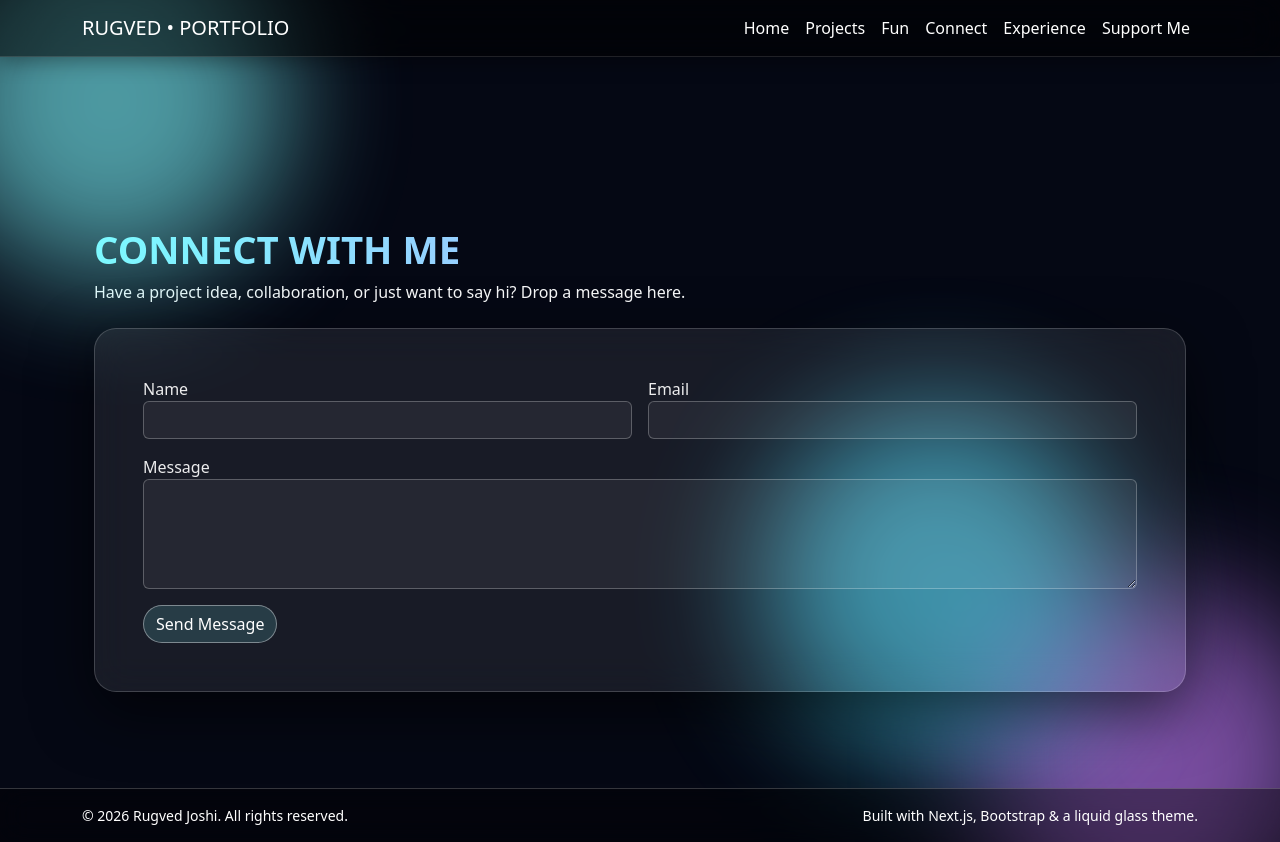
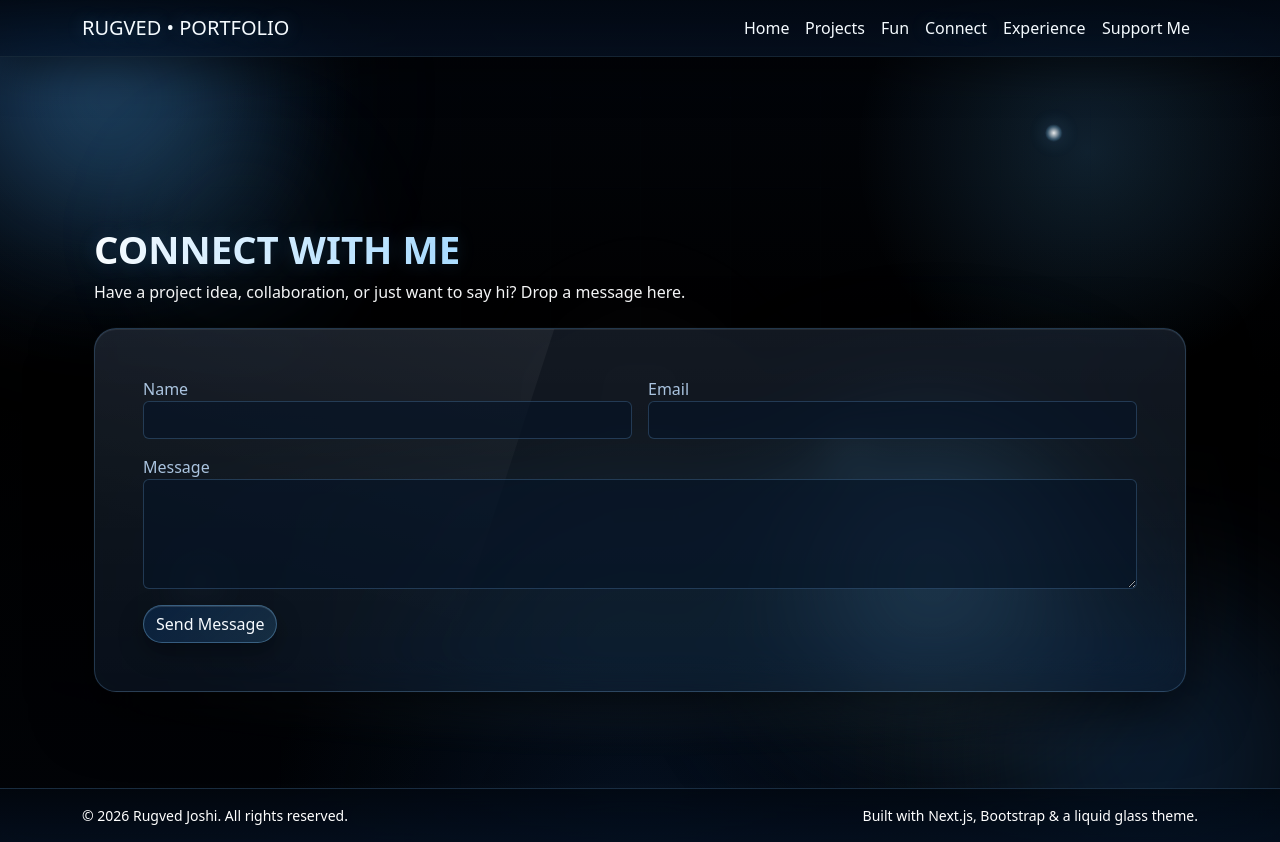
Before and after one commit to joshirugved11/portfolio, a Next.js app: page /connect in a window 1280 px wide. Built offline with nearby package versions, Linux system fonts and the light colour scheme; no server answers.

Commit message:
fix: :lipstick: update ui styles and improve design of website

```diff
--- a/app/experience/page.js
+++ b/app/experience/page.js
@@ -60,7 +60,7 @@ export default function ExperiencePage() {
         </p>
 
         <div className="experience-timeline">
-          {experiences.map((exp, index) => (
+          {experiences.map((exp) => (
             <div key={exp.id} className="mb-4">
               <GlassCard>
                 <div className="d-flex flex-column flex-md-row justify-content-between align-items-start mb-3">
@@ -143,7 +143,7 @@ export default function ExperiencePage() {
           <GlassCard>
             <h3 className="h5 mb-3">Interested in working together?</h3>
             <p className="text-muted mb-4">
-              I'm always open to discussing new opportunities and collaborations.
+              I&apos;m always open to discussing new opportunities and collaborations.
             </p>
             <a
               href="/connect"
--- a/app/fun/page.js
+++ b/app/fun/page.js
@@ -7,7 +7,7 @@ export default function FunPage() {
     <div className="fun-page">
       <h1 className="section-title">FUN</h1>
       <p className="section-subtitle mb-4">
-        A space for music, experiments, and playful ideas that don't have to be serious to be worth building.
+        A space for music, experiments, and playful ideas that don&apos;t have to be serious to be worth building.
       </p>
 
       <div className="glass-grid">
--- a/app/globals.css
+++ b/app/globals.css
@@ -2,12 +2,19 @@
    GLOBAL VARIABLES
 ========================================= */
 :root {
-  --bg-main: #050814;
-  --glass-bg: rgba(255, 255, 255, 0.08);
-  --glass-border: rgba(255, 255, 255, 0.18);
-  --accent-aqua: #7df9ff;
-  --accent-purple: #c77dff;
-  --text-main: #ffffff;
+  --bg-main: #000000;
+  --bg-deep-navy: #031327;
+  --bg-navy: #0a2342;
+  --glass-bg: rgba(8, 24, 46, 0.42);
+  --glass-bg-strong: rgba(10, 29, 56, 0.58);
+  --glass-border: rgba(126, 196, 255, 0.22);
+  --glass-highlight: rgba(255, 255, 255, 0.08);
+  --accent-sky: #87ceff;
+  --accent-cyan: #58b8ff;
+  --accent-navy: #163e72;
+  --text-main: #f7fbff;
+  --text-soft: rgba(194, 224, 255, 0.86);
+  --shadow-blue: rgba(20, 88, 163, 0.28);
 }
 
 /* =========================================
@@ -21,37 +28,77 @@ html, body {
   padding: 0;
   margin: 0;
   color: var(--text-main);
-  background: var(--bg-main);
+  background:
+    radial-gradient(circle at top left, rgba(22, 62, 114, 0.25), transparent 24%),
+    radial-gradient(circle at 85% 18%, rgba(88, 184, 255, 0.16), transparent 18%),
+    radial-gradient(circle at 50% 100%, rgba(10, 35, 66, 0.46), transparent 35%),
+    linear-gradient(180deg, #02050b 0%, #000000 45%, #010307 100%);
   min-height: 100vh;
+  overflow-x: hidden;
+  cursor: default;
 }
 
 /* FIX FOOTER NOT AT BOTTOM */
 body {
   display: flex;
   flex-direction: column;
+  position: relative;
+}
+
+body::before,
+body::after {
+  content: '';
+  position: fixed;
+  inset: 0;
+  pointer-events: none;
+  z-index: 0;
+}
+
+body::before {
+  background:
+    linear-gradient(rgba(135, 206, 255, 0.04) 1px, transparent 1px),
+    linear-gradient(90deg, rgba(135, 206, 255, 0.04) 1px, transparent 1px);
+  background-size: 90px 90px;
+  mask-image: radial-gradient(circle at center, black 35%, transparent 90%);
+  opacity: 0.35;
+  animation: driftGrid 18s linear infinite;
+}
+
+body::after {
+  background:
+    radial-gradient(circle at 20% 30%, rgba(88, 184, 255, 0.1), transparent 14%),
+    radial-gradient(circle at 70% 65%, rgba(135, 206, 255, 0.08), transparent 18%),
+    radial-gradient(circle at 50% 50%, rgba(255, 255, 255, 0.04), transparent 24%);
+  filter: blur(40px);
+  opacity: 0.75;
+  animation: ambientPulse 10s ease-in-out infinite alternate;
 }
 
 .app-main {
   flex: 1; /* pushes footer down */
   margin-top: 110px !important; /* FIX overlap with navbar */
   padding-bottom: 4rem;
+  position: relative;
+  z-index: 1;
 }
 
 /* =========================================
    NAVBAR FIXES
 ========================================= */
 .glass-nav {
-  background: rgba(0, 0, 0, 0.55);
-  backdrop-filter: blur(20px);
-  -webkit-backdrop-filter: blur(20px);
-  border-bottom: 1px solid rgba(255, 255, 255, 0.12);
+  background: linear-gradient(180deg, rgba(2, 9, 19, 0.92), rgba(6, 18, 35, 0.72));
+  backdrop-filter: blur(24px) saturate(155%);
+  -webkit-backdrop-filter: blur(24px) saturate(155%);
+  border-bottom: 1px solid rgba(135, 206, 255, 0.14);
   z-index: 1000;
-  box-shadow: 0 5px 20px rgba(0,0,0,0.35);
+  box-shadow: 0 12px 40px rgba(0, 0, 0, 0.5);
 }
 
 /* Make navbar text always white — no hover color change */
 .nav-link {
-  color: #ffffff !important;      /* normal state */
+  color: #dff3ff !important;      /* normal state */
+  position: relative;
+  transition: color 0.25s ease, text-shadow 0.25s ease, transform 0.25s ease;
 }
 
 /* FORCE NAVBAR TEXT ALWAYS WHITE */
@@ -59,21 +106,73 @@ body {
 .navbar .nav-link:hover,
 .navbar .nav-link.active,
 .navbar-brand {
-  color: #ffffff !important;
+  color: #f5fbff !important;
+}
+
+.navbar-brand,
+.navbar .nav-link:hover,
+.navbar .nav-link.active {
+  text-shadow: 0 0 18px rgba(135, 206, 255, 0.28);
+}
+
+.navbar .nav-link:hover {
+  transform: translateY(-1px);
 }
 
 /* =========================================
    GLASS CARD FIX + TEXT VISIBILITY
 ========================================= */
 .glass-card {
-  background: var(--glass-bg);
+  background:
+    linear-gradient(180deg, rgba(255, 255, 255, 0.06), rgba(255, 255, 255, 0.02)),
+    var(--glass-bg);
   border: 1px solid var(--glass-border);
   border-radius: 22px;
   padding: 2rem;
-  backdrop-filter: blur(18px);
-  -webkit-backdrop-filter: blur(18px);
-  box-shadow: 0 20px 60px rgba(0,0,0,0.6);
+  backdrop-filter: blur(22px) saturate(150%);
+  -webkit-backdrop-filter: blur(22px) saturate(150%);
+  box-shadow:
+    0 20px 60px rgba(0,0,0,0.62),
+    inset 0 1px 0 var(--glass-highlight),
+    0 0 0 1px rgba(255, 255, 255, 0.02);
   color: #fff !important;
+  position: relative;
+  overflow: hidden;
+  transition:
+    transform 0.35s ease,
+    box-shadow 0.35s ease,
+    border-color 0.35s ease,
+    background 0.35s ease;
+}
+
+.glass-card::before {
+  content: '';
+  position: absolute;
+  inset: -35% auto auto -10%;
+  width: 45%;
+  height: 180%;
+  background: linear-gradient(180deg, rgba(255,255,255,0.18), transparent 55%);
+  transform: rotate(18deg);
+  opacity: 0.3;
+  pointer-events: none;
+  transition: transform 0.45s ease, opacity 0.45s ease;
+}
+
+.glass-card:hover {
+  transform: translateY(-6px);
+  border-color: rgba(135, 206, 255, 0.34);
+  box-shadow:
+    0 24px 70px rgba(0, 0, 0, 0.72),
+    0 0 35px var(--shadow-blue),
+    inset 0 1px 0 rgba(255,255,255,0.12);
+  background:
+    linear-gradient(180deg, rgba(255,255,255,0.08), rgba(255,255,255,0.025)),
+    var(--glass-bg-strong);
+}
+
+.glass-card:hover::before {
+  transform: translateX(18px) rotate(18deg);
+  opacity: 0.42;
 }
 
 /* ENSURE TEXT IS ALWAYS VISIBLE INSIDE CARDS */
@@ -84,7 +183,7 @@ body {
 .glass-card input,
 .glass-card textarea,
 .glass-card .text-muted {
-  color: rgba(255,255,255,0.92) !important;
+  color: var(--text-soft) !important;
   opacity: 1 !important;
 }
 
@@ -92,15 +191,17 @@ body {
    FORMS FIX (Inputs invisible before)
 ========================================= */
 .form-control {
-  background: rgba(255,255,255,0.06) !important;
-  border: 1px solid rgba(255,255,255,0.25) !important;
+  background: rgba(7, 21, 39, 0.66) !important;
+  border: 1px solid rgba(126, 196, 255, 0.22) !important;
   color: #fff !important;
+  transition: border-color 0.25s ease, box-shadow 0.25s ease, transform 0.25s ease;
 }
 
 .form-control:focus {
-  border-color: var(--accent-aqua) !important;
-  box-shadow: 0 0 8px var(--accent-aqua) !important;
-  background: rgba(255,255,255,0.12) !important;
+  border-color: var(--accent-sky) !important;
+  box-shadow: 0 0 0 4px rgba(88, 184, 255, 0.14), 0 0 14px rgba(135, 206, 255, 0.24) !important;
+  background: rgba(9, 28, 53, 0.82) !important;
+  transform: translateY(-1px);
 }
 
 /* =========================================
@@ -108,16 +209,33 @@ body {
 ========================================= */
 .btn-glass {
   border-radius: 999px;
-  background: rgba(125,249,255,0.15);
-  border: 1px solid rgba(255,255,255,0.4);
-  color: #fff !important;
-  transition: 0.25s;
+  background: linear-gradient(135deg, rgba(10, 35, 66, 0.88), rgba(88, 184, 255, 0.16));
+  border: 1px solid rgba(135, 206, 255, 0.34);
+  color: #f7fbff !important;
+  box-shadow:
+    inset 0 1px 0 rgba(255,255,255,0.12),
+    0 10px 24px rgba(0,0,0,0.34);
+  transition:
+    transform 0.2s ease,
+    border-color 0.25s ease,
+    box-shadow 0.25s ease,
+    background 0.25s ease;
 }
 
 .btn-glass:hover {
-  transform: translateY(-2px);
-  border-color: var(--accent-aqua);
-  box-shadow: 0 0 12px var(--accent-aqua);
+  transform: translateY(-3px) scale(1.01);
+  border-color: var(--accent-sky);
+  box-shadow:
+    0 0 18px rgba(135, 206, 255, 0.25),
+    0 16px 32px rgba(0,0,0,0.38);
+  background: linear-gradient(135deg, rgba(13, 43, 82, 0.94), rgba(135, 206, 255, 0.24));
+}
+
+.btn-glass:active,
+button:active,
+.btn:active,
+a:active {
+  transform: translateY(0) scale(0.98);
 }
 
 /* =========================================
@@ -128,10 +246,11 @@ body {
   text-transform: uppercase;
   font-weight: 700;
   font-size: 2.4rem;
-  background: linear-gradient(90deg, var(--accent-aqua), var(--accent-purple));
+  background: linear-gradient(90deg, #ffffff, var(--accent-sky), var(--accent-cyan));
   background-clip: text;
   -webkit-background-clip: text;
   color: transparent;
+  text-shadow: 0 0 20px rgba(88, 184, 255, 0.18);
 }
 
 /* =========================================
@@ -150,9 +269,9 @@ body {
   width: 100%;
   text-align: center;
   padding: 1rem 0;
-  background: rgba(0,0,0,0.4);
-  border-top: 1px solid rgba(255,255,255,0.2);
-  backdrop-filter: blur(15px);
+  background: linear-gradient(180deg, rgba(2, 8, 16, 0.78), rgba(4, 15, 30, 0.88));
+  border-top: 1px solid rgba(135,206,255,0.16);
+  backdrop-filter: blur(18px) saturate(150%);
   margin-top: 2rem;
   color: rgba(255,255,255,0.8) !important;
 }
@@ -180,33 +299,98 @@ body {
   width: 340px;
   height: 340px;
   border-radius: 50%;
-  filter: blur(60px);
-  opacity: 0.6;
-  animation: floatBlob 15s ease-in-out infinite alternate;
+  filter: blur(70px);
+  opacity: 0.5;
+  mix-blend-mode: screen;
+  animation: floatBlob 18s ease-in-out infinite alternate;
 }
 
 .liquid-blob.blob-1 {
-  background: var(--accent-aqua);
+  background: radial-gradient(circle, rgba(88, 184, 255, 0.95), rgba(22, 62, 114, 0.3) 70%, transparent 100%);
   top: -80px;
   left: -60px;
 }
 
 .liquid-blob.blob-2 {
-  background: var(--accent-purple);
+  background: radial-gradient(circle, rgba(22, 62, 114, 0.92), rgba(88, 184, 255, 0.2) 70%, transparent 100%);
   bottom: -120px;
   right: -40px;
+  animation-duration: 20s;
 }
 
 .liquid-blob.blob-3 {
-  background: #4adeff;
+  background: radial-gradient(circle, rgba(135, 206, 255, 0.88), rgba(10, 35, 66, 0.18) 70%, transparent 100%);
   top: 50%;
   left: 60%;
   transform: translate(-50%, -50%);
+  animation-duration: 16s;
+}
+
+.liquid-wave,
+.liquid-orb {
+  position: absolute;
+  pointer-events: none;
+}
+
+.liquid-wave {
+  inset: auto -10% 8% -10%;
+  height: 280px;
+  border-radius: 50%;
+  border: 1px solid rgba(135, 206, 255, 0.1);
+  background: radial-gradient(circle at center, rgba(135, 206, 255, 0.08), transparent 65%);
+  filter: blur(14px);
+  animation: waveDrift 14s ease-in-out infinite alternate;
+}
+
+.liquid-orb {
+  width: 14px;
+  height: 14px;
+  border-radius: 50%;
+  background: radial-gradient(circle, rgba(255,255,255,0.95), rgba(135,206,255,0.28) 58%, transparent 100%);
+  box-shadow: 0 0 18px rgba(135, 206, 255, 0.3);
+}
+
+.liquid-orb.orb-1 {
+  top: 18%;
+  right: 18%;
+  animation: orbDrift 9s ease-in-out infinite;
+}
+
+.liquid-orb.orb-2 {
+  bottom: 24%;
+  left: 14%;
+  animation: orbDrift 11s ease-in-out infinite reverse;
+}
+
+.liquid-orb.orb-3 {
+  top: 58%;
+  right: 34%;
+  animation: orbDrift 10s ease-in-out infinite 1s;
 }
 
 @keyframes floatBlob {
-  0% { transform: translateY(0) scale(1); }
-  100% { transform: translateY(40px) scale(1.1); }
+  0% { transform: translate3d(0, 0, 0) scale(1); }
+  100% { transform: translate3d(0, 40px, 0) scale(1.12); }
+}
+
+@keyframes driftGrid {
+  0% { transform: translate3d(0, 0, 0); }
+  100% { transform: translate3d(32px, 24px, 0); }
+}
+
+@keyframes ambientPulse {
+  0% { opacity: 0.45; transform: scale(1); }
+  100% { opacity: 0.82; transform: scale(1.06); }
+}
+
+@keyframes waveDrift {
+  0% { transform: translateX(-2%) translateY(0) scaleX(1); }
+  100% { transform: translateX(2%) translateY(-14px) scaleX(1.06); }
+}
+
+@keyframes orbDrift {
+  0%, 100% { transform: translate3d(0, 0, 0) scale(1); opacity: 0.7; }
+  50% { transform: translate3d(12px, -20px, 0) scale(1.18); opacity: 1; }
 }
 
 /* =========================================
@@ -228,24 +412,47 @@ body {
 
 /* SOCIAL ICONS — Glass Glow Hover */
 .social-icon {
-  color: #ffffff !important;
+  color: #f7fbff !important;
   opacity: 0.8;
-  transition: 0.25s ease;
+  transition: transform 0.25s ease, text-shadow 0.25s ease, color 0.25s ease, opacity 0.25s ease;
 }
 
 .social-icon:hover {
   opacity: 1;
-  transform: translateY(-3px);
-  text-shadow: 0 0 10px var(--accent-aqua);
+  transform: translateY(-4px) scale(1.08);
+  color: var(--accent-sky) !important;
+  text-shadow: 0 0 14px rgba(135, 206, 255, 0.55);
 }
 
 .youtube-link:hover {
-  text-shadow: 0 0 10px var(--accent-aqua);
+  text-shadow: 0 0 10px var(--accent-sky);
 }
 
 .tech-badge:hover {
-  background: rgba(125, 249, 255, 0.2) !important;
-  border-color: var(--accent-aqua) !important;
+  background: rgba(88, 184, 255, 0.18) !important;
+  border-color: var(--accent-sky) !important;
   transform: translateY(-2px);
-  box-shadow: 0 0 8px rgba(125, 249, 255, 0.4);
+  box-shadow: 0 0 12px rgba(135, 206, 255, 0.3);
 }
+
+a,
+button,
+.btn,
+.nav-link,
+.glass-card,
+.social-icon,
+.tech-badge,
+.form-control {
+  will-change: transform;
+}
+
+a:hover,
+button:hover,
+.btn:hover {
+  cursor: pointer;
+}
+
+::selection {
+  background: rgba(135, 206, 255, 0.32);
+  color: #ffffff;
+}
--- a/components/LiquidBackground.jsx
+++ b/components/LiquidBackground.jsx
@@ -7,6 +7,10 @@ export default function LiquidBackground() {
       <div className="liquid-blob blob-1" />
       <div className="liquid-blob blob-2" />
       <div className="liquid-blob blob-3" />
+      <div className="liquid-wave" />
+      <div className="liquid-orb orb-1" />
+      <div className="liquid-orb orb-2" />
+      <div className="liquid-orb orb-3" />
     </div>
   );
 }
```
Also changed, not shown: app/fun/2048/page.js (+39 -29 lines), app/fun/memory/page.js (+58 -31 lines), app/fun/tic-tac-toe/page.js (+51 -54 lines).
